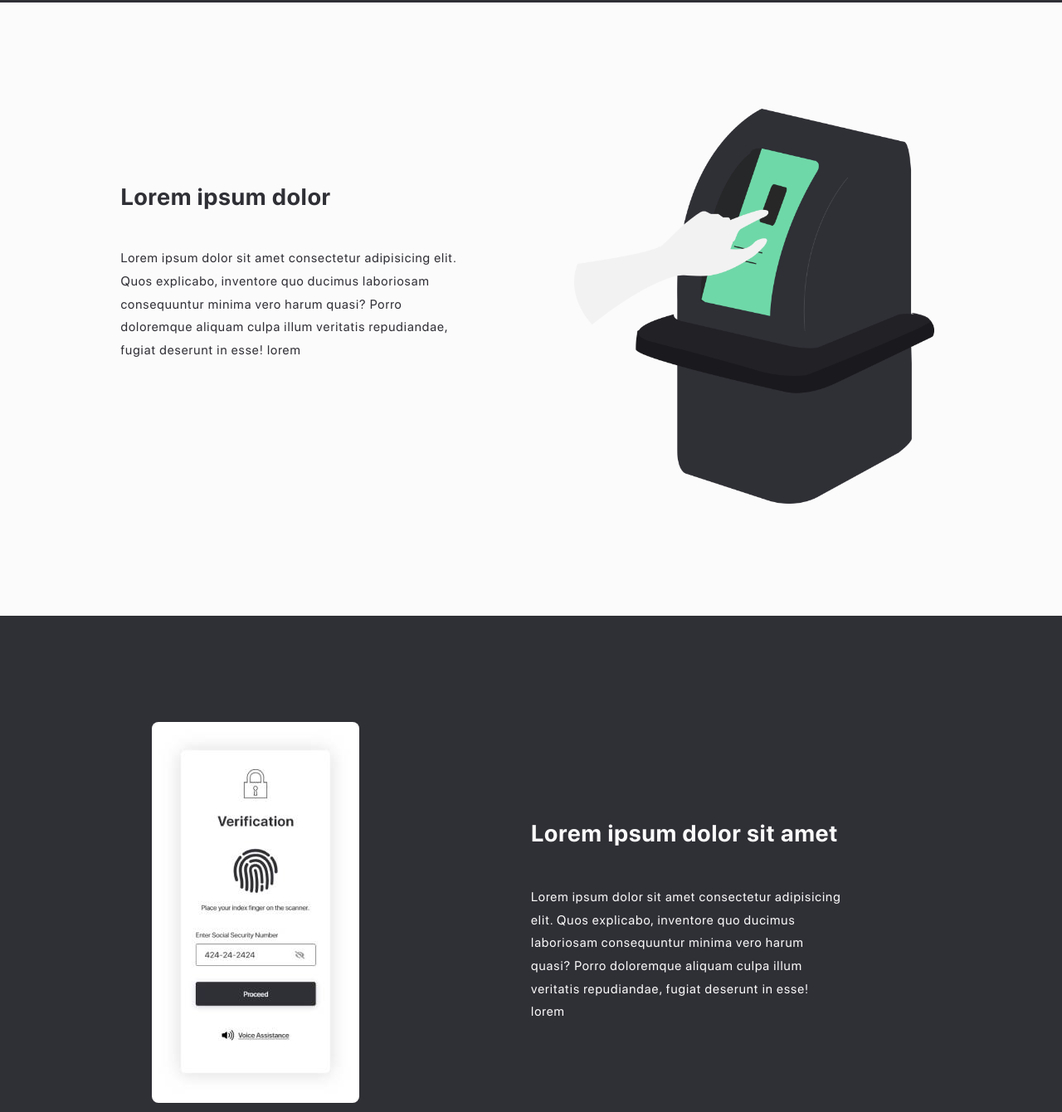
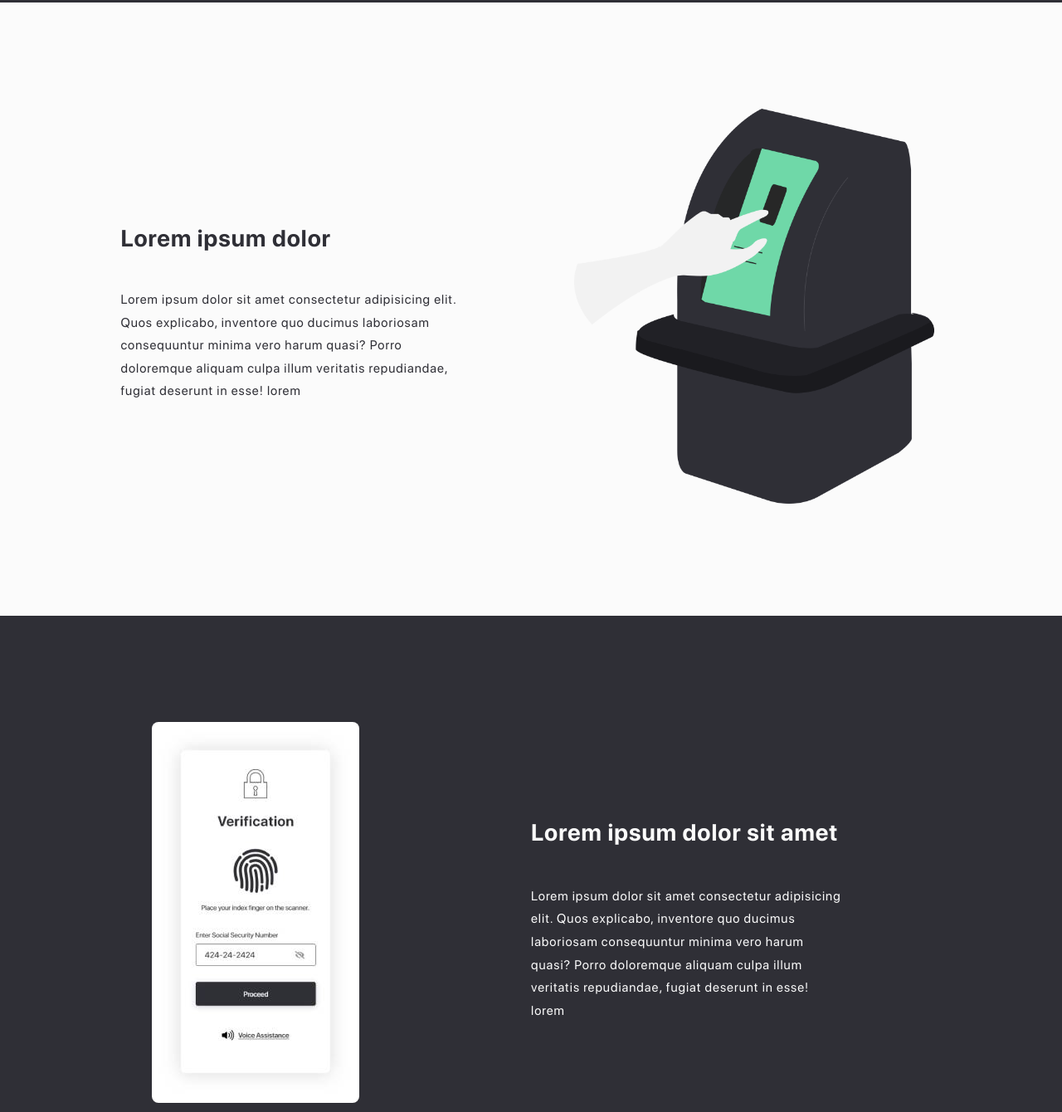
Before and after one commit to MahikaS/digilectweb.github.io, a plain HTML site: page index.html in a window 1280 px wide. Shown: the part 1400-2740 px from the top of the page at 83% size. Drawn offline with nearby package versions, Linux system fonts and the light colour scheme.

Commit message:
Update style.css

```diff
--- a/style.css
+++ b/style.css
@@ -167,10 +167,12 @@ a {
 }
 
 .voting-blah {
-    padding-top: 15%;
     margin-left: 8%;
     text-align: left;
     max-width: 80%;
+    display: flex;
+    flex-direction: column;
+    justify-content: center
 }
 
 .voting-blah h2 {
@@ -204,7 +206,9 @@ a {
 .verification-blah {
     color: #FBFBFB;
     max-width: 70%;
-    margin-top: 20%;
+    display: flex;
+    flex-direction: column;
+    justify-content: center
 }
 
 .verification-blah h2 {
```
